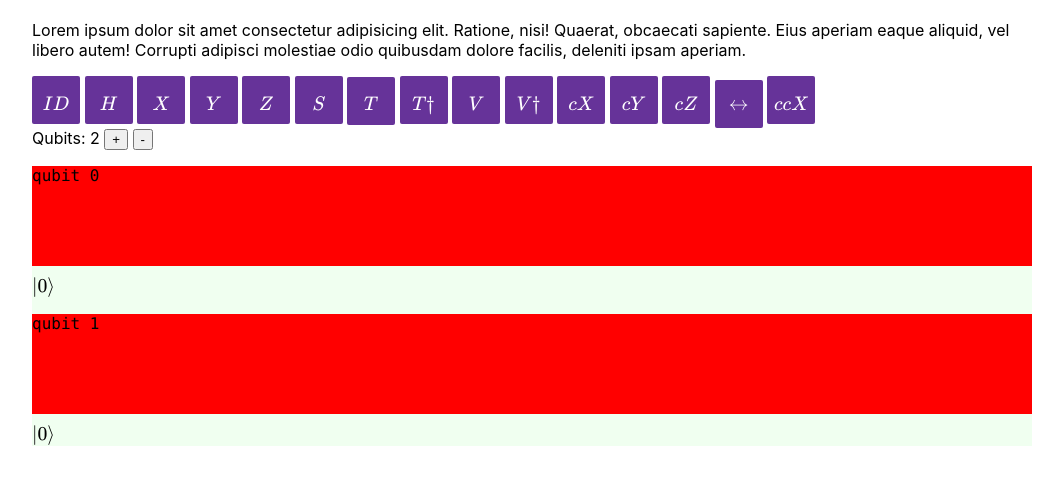
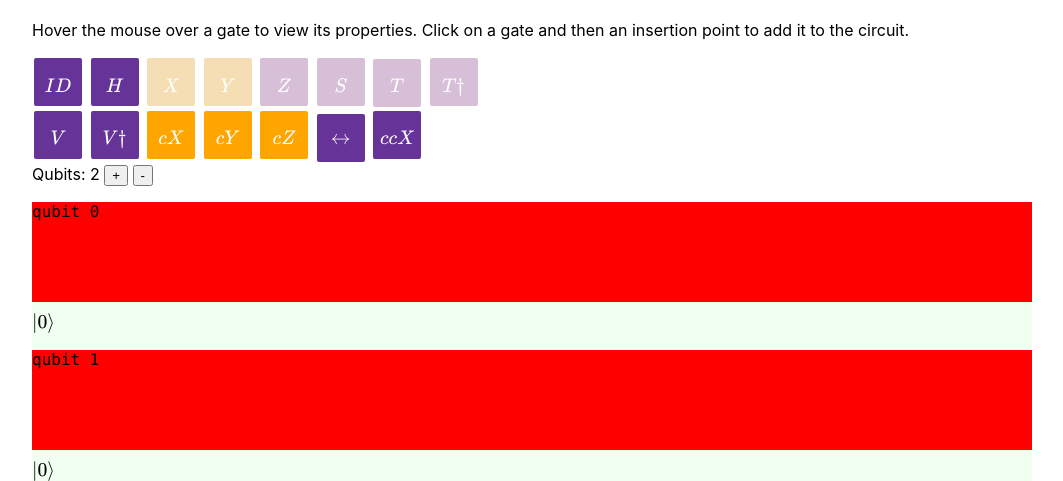
Before and after one commit to eigenraven/qcp-project, a Flask app: page / in a window 1280 px wide. Shown: the part 100-581 px from the top of the page, without its empty margins (108-1171 px from the left). Run offline with Flask 2, Linux system fonts and the light colour scheme.

Commit message:
Make display a lot more pretty

```diff
--- a/frontend/static/style.css
+++ b/frontend/static/style.css
@@ -48,21 +48,41 @@ nav li {
   font-family: "Fantasque Sans Mono", Consolas
 }
 
+.gates {
+  width: 50%;
+}
+
 .gate{
   display: inline-block;
+  margin: 2px;
 }
+
 .gate-icon {
   display: inline-block;
-  background: rebeccapurple;
   color: white;
   border-radius: 2px;
   width: 3em;
   height: 3em;
   text-align: center;
 }
+
+.gate .gate-icon, .general .gate-icon {
+  background: rebeccapurple;
+}
+.rotation .gate-icon {
+  background: wheat;
+}
+.phase .gate-icon {
+  background: thistle;
+}
+.controlled .gate-icon {
+  background: orange;
+}
+
 .gate-hint {
   display: none;
   background: aliceblue;
+  max-width: 20em;
   padding: 1em;
   border-radius: 5px;
   color: black;
--- a/frontend/templates/builder.html
+++ b/frontend/templates/builder.html
@@ -25,21 +25,24 @@
 </header>
 <div class='content'>
   <p>
-    Lorem ipsum dolor sit amet consectetur adipisicing elit. Ratione, nisi! Quaerat, obcaecati sapiente. Eius aperiam eaque aliquid, vel libero autem! Corrupti adipisci molestiae odio quibusdam dolore facilis, deleniti ipsam aperiam.
+    Hover the mouse over a gate to view its properties.
+    Click on a gate and then an insertion point to add it to the circuit.
   </p>
   <div class='builder'>
     <div class='gates' id='gates'>
       {% for op in ops.values() %}
       {% if op.kind not in ("operation", ) %}
-        <div class='gate'>
+        <div id='{{op.id}}' class='gate {{op.kind}}'>
           <div class='gate-icon'>\[{{op.symbol}}\]</div>
           <div class='gate-hint'>
             <h2>{{op.name}}</h2>
-            <p>{{op.description}}</p>
+            <p>
             \(
               {{op.mathjax.factor}}
-              \begin{pmatrix}{{op.mathjax.matrix}}\end{pmatrix}
+              \begin{bmatrix}{{op.mathjax.matrix}}\end{bmatrix}
             \)
+            </p>
+            <p>{{op.description}}</p>
           </div>
         </div>
       {% endif %}
```
